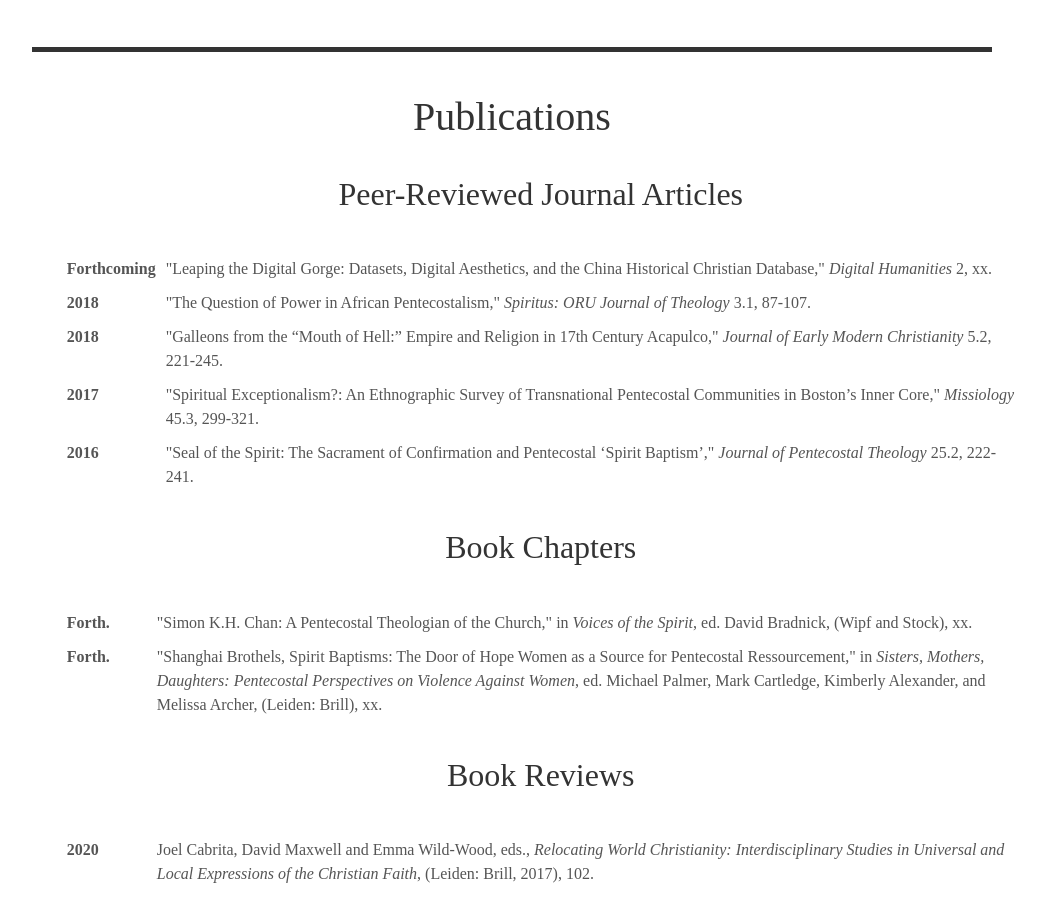
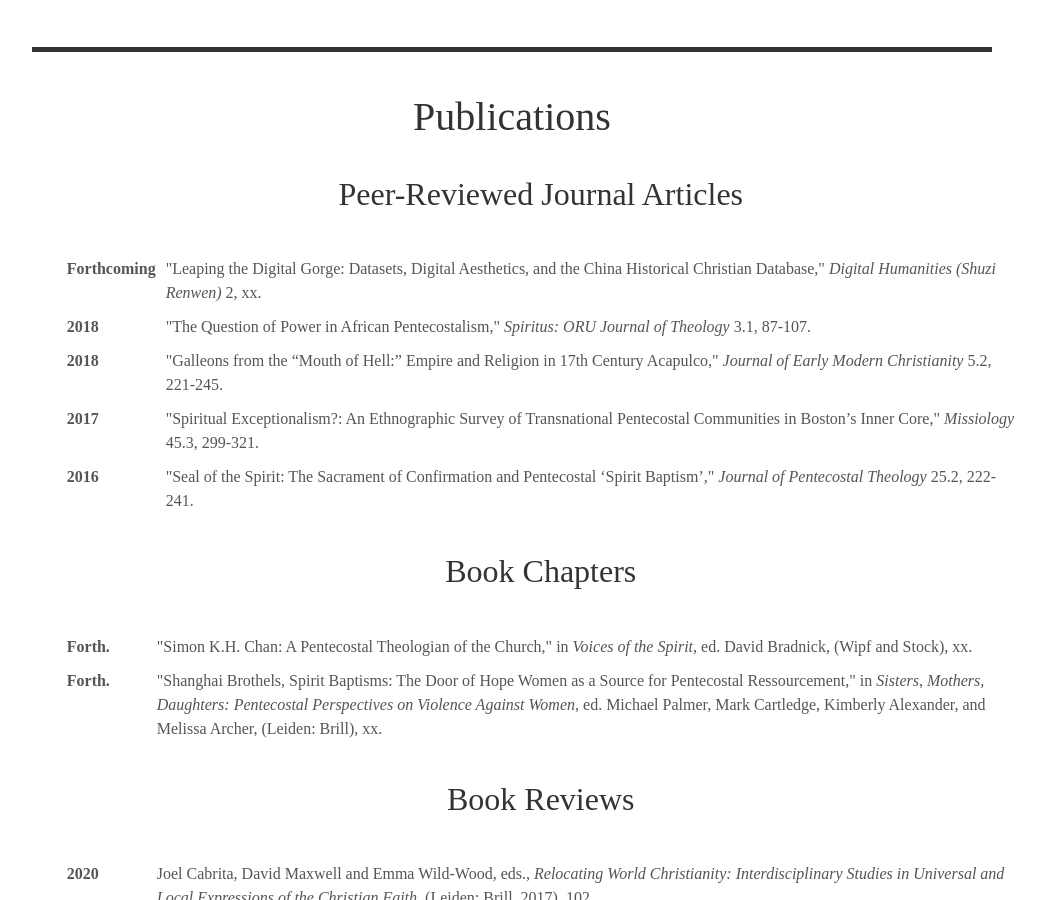
Before and after one commit to alex-mayfield/alex-mayfield.github.io, a Jekyll site: the page built from index.html, in a window 1280 px wide and 900 px high, scrolled down 1555 px. Shown: the whole window, without its empty margins (128-1173 px from the left). Built offline with Jekyll 4.4.1, drawn with Linux system fonts in a browser that asks for light colours; some web fonts are replaced.

Commit message:
Update publications.yml

```diff
--- a/_data/publications.yml
+++ b/_data/publications.yml
@@ -92,7 +92,7 @@ list:
   - title: "Leaping the Digital Gorge: Datasets, Digital Aesthetics, and the China Historical Christian Database"
     type: article
     year: Forthcoming
-    journal: Digital Humanities
+    journal: Digital Humanities (Shuzi Renwen)
     vol_iss: 2
     book:
     edit:
```
